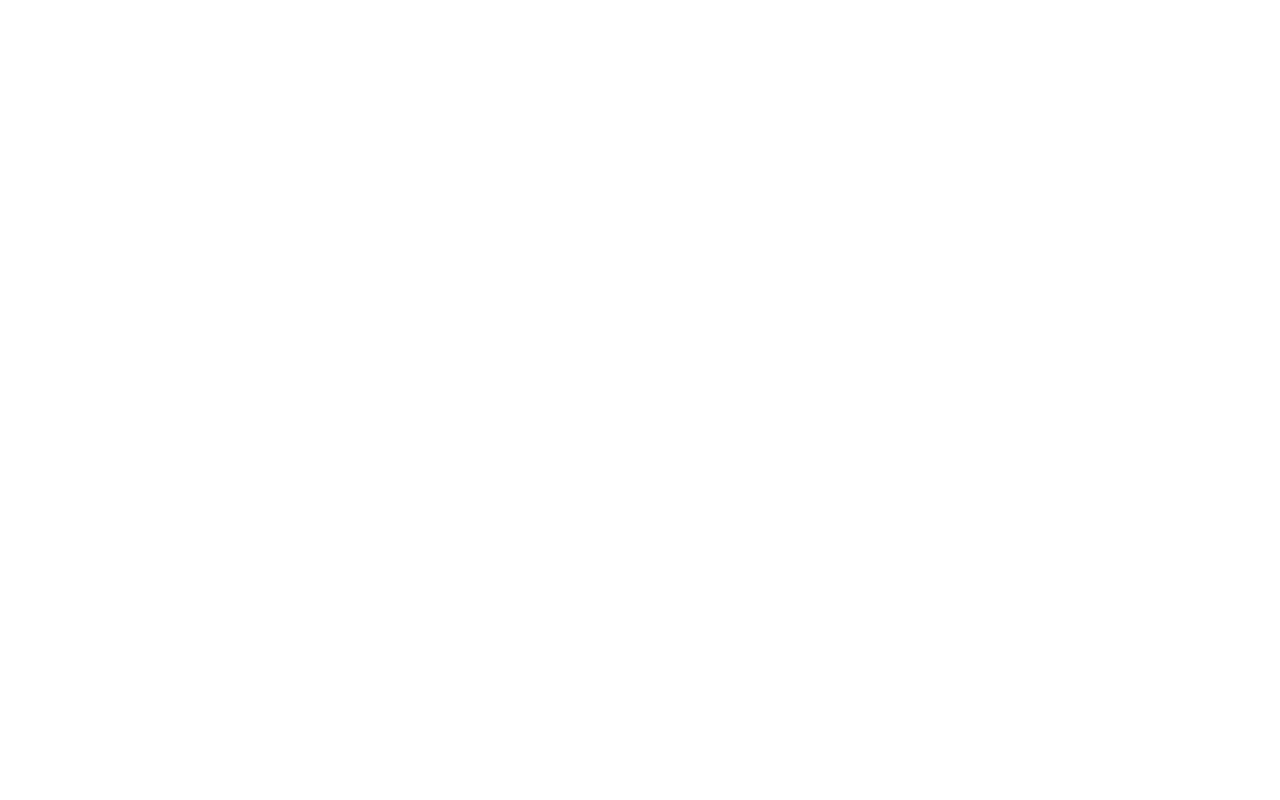
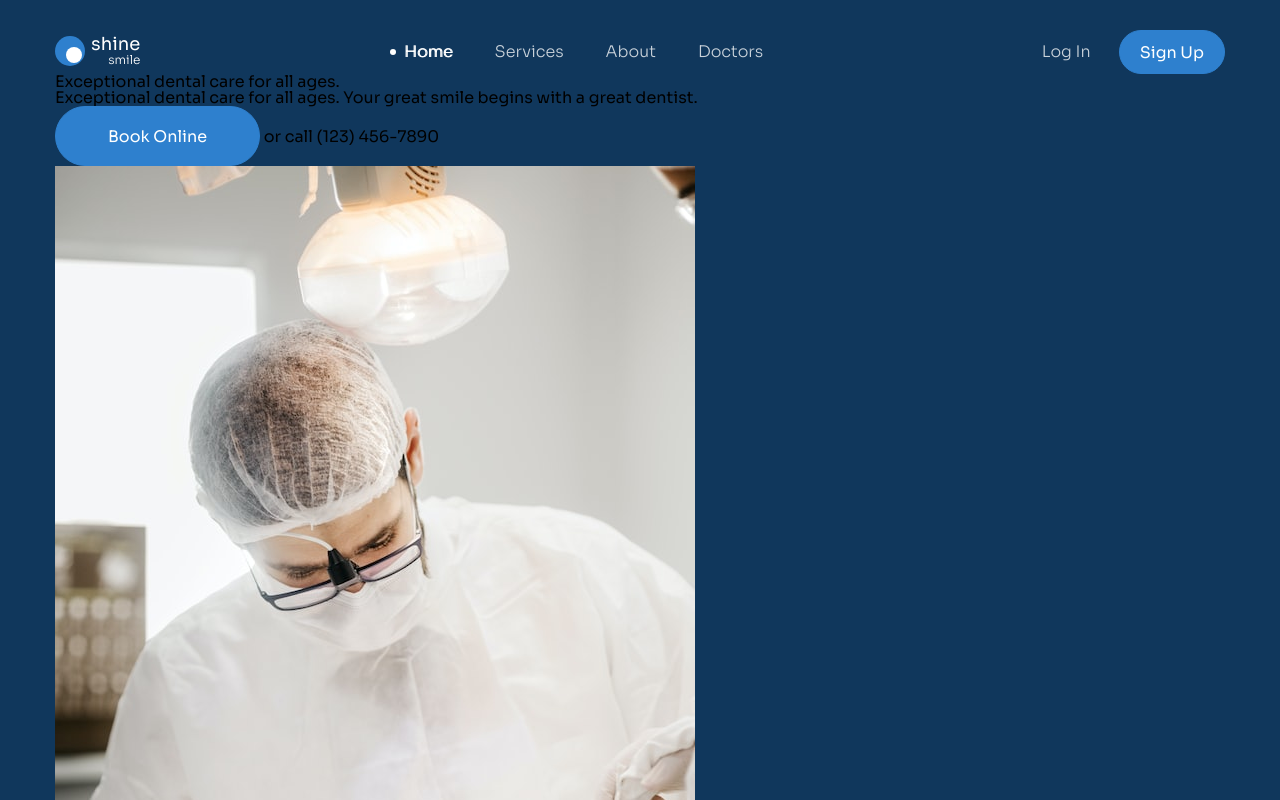
Before and after one commit to idea-solutions/shine-smile, a plain HTML site: page index.html in a window 1280 px wide. Shown: the top 800 px of the page. Drawn offline with Linux system fonts and the light colour scheme.

Commit message:
add section header

```diff
--- a/assets/css/styles.css
+++ b/assets/css/styles.css
@@ -0,0 +1,208 @@
+* {
+  box-sizing: border-box;
+}
+
+:root {
+  --header-bg: #10375c;
+}
+
+html {
+  font-size: 62.5%;
+}
+
+body {
+  font-size: 1.6rem;
+  font-family: "Sora", sans-serif;
+}
+
+/* Common */
+a {
+  text-decoration: none;
+}
+
+input,
+textarea,
+select,
+button {
+  font-family: inherit;
+  font-size: inherit;
+}
+
+.container {
+  width: 1170px;
+  max-width: calc(100% - 48px);
+  margin: 0 auto;
+}
+
+.btn {
+  --height: 60px;
+
+  display: inline-block;
+  min-width: 205px;
+  height: var(--height);
+  padding: 0 20px;
+  border-radius: 99px;
+  border: 1px solid #2e80ce;
+  font-size: 1.6rem;
+  font-weight: 400;
+  text-align: center;
+  line-height: var(--height);
+  color: #fff;
+  background: #2e80ce;
+}
+
+.btn:hover {
+  opacity: 0.9;
+  cursor: pointer;
+}
+
+.section-heading {
+  font-weight: 600;
+  font-size: 5rem;
+  line-height: 1.2;
+  letter-spacing: -0.02em;
+  color: #10375c;
+}
+
+.section-desc {
+  margin-top: 18px;
+  font-weight: 300;
+  font-size: 1.8rem;
+  line-height: 1.67;
+  color: #575f66;
+}
+
+.control {
+  display: flex;
+  column-gap: 18px;
+}
+
+.control__btn {
+  display: flex;
+  align-items: center;
+  justify-content: center;
+  width: 36px;
+  height: 36px;
+  border-radius: 50%;
+  border: 1px solid #575f66;
+  outline: none;
+  color: #575f66;
+  background: #fff;
+  transition: 0.25s;
+}
+
+.control__btn:hover {
+  color: #fff;
+  border-color: #2e80ce;
+  background: #2e80ce;
+  cursor: pointer;
+}
+
+.control-next-icon {
+  rotate: 180deg;
+}
+
+/* Header */
+.header {
+  min-height: 100vh;
+  padding-top: 30px;
+  background: var(--header-bg);
+}
+
+.logo {
+  position: relative;
+  display: inline-flex;
+  font-size: 1rem;
+}
+
+.logo__circle::before,
+.logo__circle::after {
+  content: "";
+  display: inline-block;
+  border-radius: 50%;
+}
+
+.logo__circle::before {
+  width: 3em;
+  height: 3em;
+  background: #2e80ce;
+}
+
+.logo__circle::after {
+  position: absolute;
+  top: 1.1em;
+  left: 1.1em;
+  width: 1.6em;
+  height: 1.6em;
+  background: #fff;
+}
+
+.logo__text {
+  margin-left: 0.6em;
+  text-align: right;
+  line-height: 1.6em;
+}
+
+.logo__brand {
+  display: block;
+  font-family: Sora, sans-serif;
+  font-size: 1.8em;
+  font-weight: 400;
+  color: #fff;
+}
+
+.logo__brand--small {
+  font-size: 1.2em;
+  font-weight: 300;
+}
+
+/* Header top */
+.header-top {
+  display: flex;
+  align-items: center;
+  justify-content: space-between;
+}
+
+.navbar__list {
+  display: flex;
+}
+
+.header-action__login,
+.navbar__link {
+  padding: 4px 21px;
+  font-size: 1.6rem;
+  font-weight: 300;
+  color: #c9d2da;
+}
+
+.navbar__link:hover,
+.navbar__link--active {
+  color: #fff;
+  text-shadow: 1px 0 0 currentColor;
+}
+
+.navbar__link--active::before {
+  position: relative;
+  top: -2px;
+  left: -8px;
+  content: "";
+  display: inline-block;
+  width: 6px;
+  height: 6px;
+  border-radius: 50%;
+  background: #fff;
+}
+
+.header-action {
+  display: flex;
+  align-items: center;
+}
+
+.header-action__login {
+  margin-right: 7px;
+}
+
+.header-action__signup {
+  --height: 44px;
+  min-width: 104px;
+}
--- a/index.html
+++ b/index.html
@@ -97,6 +97,71 @@
     <link rel="stylesheet" href="./assets/css/styles.css" />
   </head>
   <body>
+    <!-- Header -->
+    <header class="header">
+      <div class="container">
+        <!-- Header top -->
+        <div class="header-top">
+          <!-- Logo -->
+          <a href="/">
+            <div class="logo">
+              <span class="logo__circle"></span>
+              <span class="logo__text">
+                <span class="logo__brand">shine</span>
+                <span class="logo__brand logo__brand--small"> smile </span>
+              </span>
+            </div>
+          </a>
 
+          <!-- Navbar -->
+          <nav class="navbar">
+            <ul class="navbar__list">
+              <li class="navbar__item">
+                <a href="#!" class="navbar__link navbar__link--active">Home</a>
+              </li>
+              <li class="navbar__item">
+                <a href="#!" class="navbar__link">Services</a>
+              </li>
+              <li class="navbar__item">
+                <a href="#!" class="navbar__link">About</a>
+              </li>
+              <li class="navbar__item">
+                <a href="#!" class="navbar__link">Doctors</a>
+              </li>
+            </ul>
+          </nav>
+
+          <!-- Action -->
+          <div class="header-action">
+            <a href="#!" class="header-action__login">Log In</a>
+            <button href="#!" class="btn header-action__signup">Sign Up</button>
+          </div>
+        </div>
+
+        <!-- Hero -->
+        <section class="hero">
+          <!-- Hero content -->
+          <section class="hero__content">
+            <h1 class="hero__heading">Exceptional dental care for all ages.</h1>
+            <p class="hero__desc">
+              Exceptional dental care for all ages. Your great smile begins with
+              a great dentist.
+            </p>
+            <div class="hero__row">
+              <a href="#!" class="btn">Book Online</a>
+              <span class="hero__phone"> or call (123) 456-7890 </span>
+            </div>
+          </section>
+
+          <!-- Hero media -->
+          <div class="hero__media">
+            <figure class="hero__images">
+              <img src="./assets/img/hero-01.jpg" alt="" class="hero__img" />
+              <img src="./assets/img/hero-02.jpg" alt="" class="hero__img" />
+            </figure>
+          </div>
+        </section>
+      </div>
+    </header>
   </body>
 </html>
```
